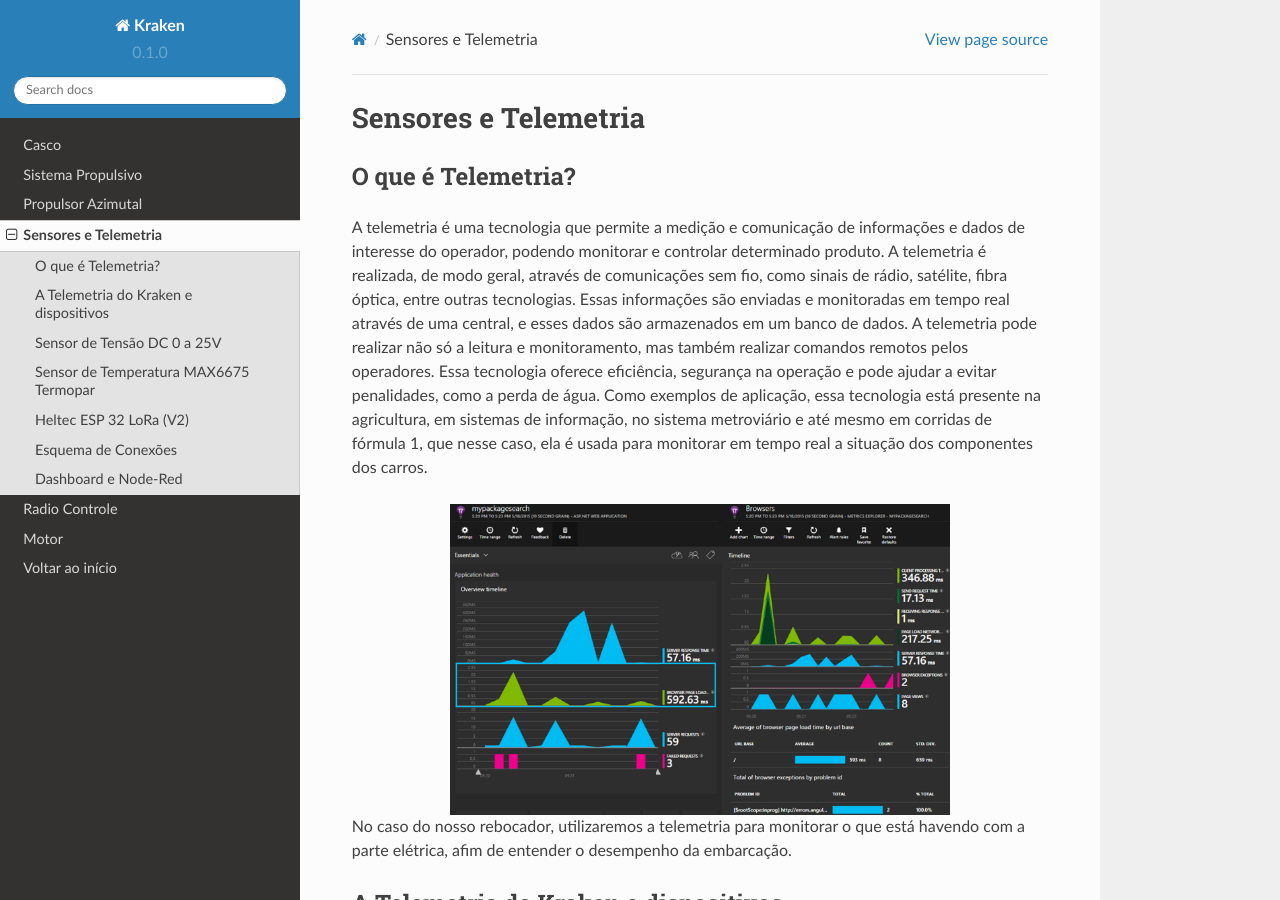
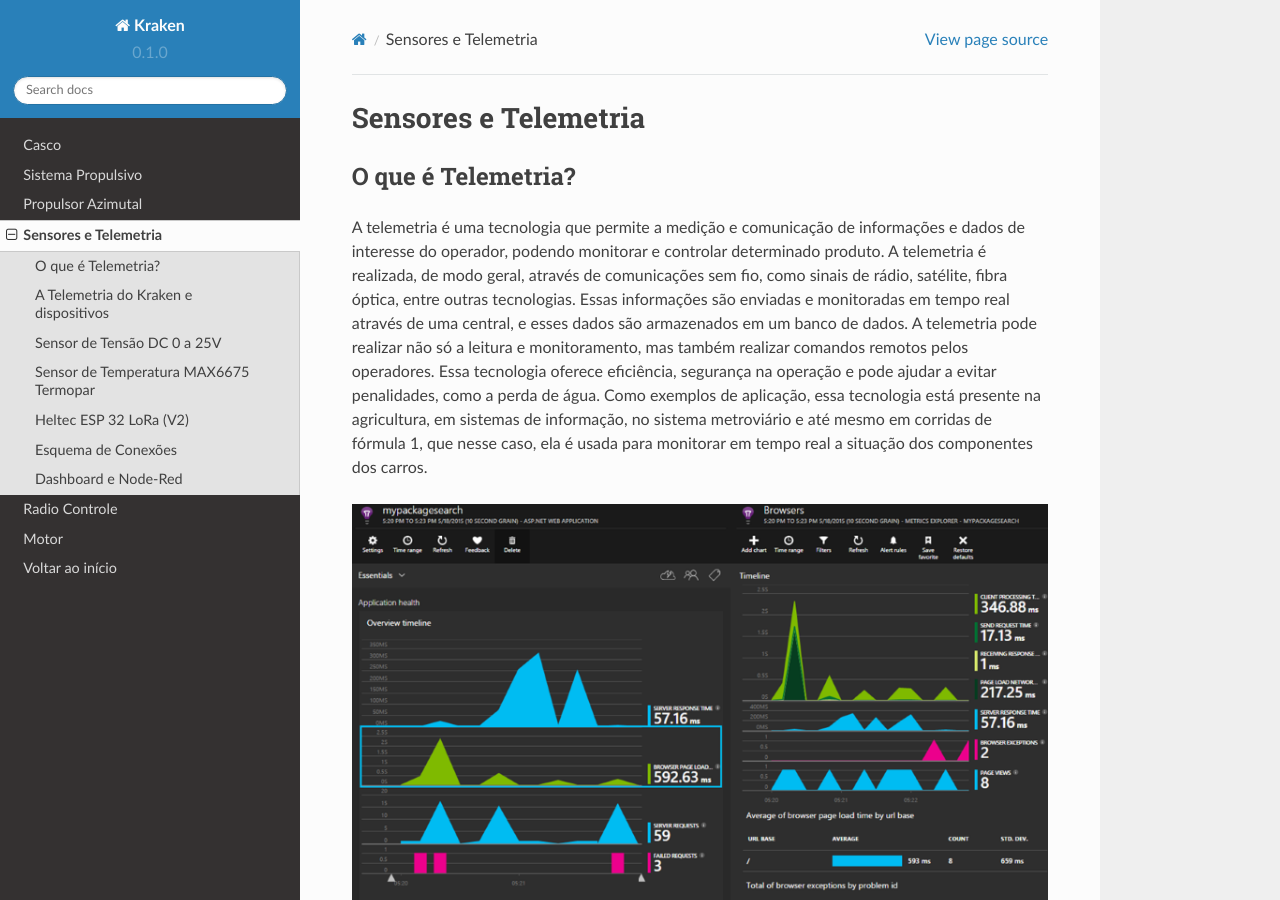
Before and after one commit to polinautico/RTD-Kraken, a Sphinx documentation site: the page built from docs/source/sensores.rst, in a window 1280 px wide and 900 px high. Built offline with Sphinx 7.4.7 and the Read the Docs theme 2.0.0, drawn with Linux system fonts in a browser that asks for light colours.

Commit message:
Update sensores.rst

```diff
--- a/docs/source/sensores.rst
+++ b/docs/source/sensores.rst
@@ -10,7 +10,6 @@ Como exemplos de aplicação, essa tecnologia está presente na agricultura, em
 
 .. image:: imagens/telemex.png
   :align: center
-  :width: 500
 
 No caso do nosso rebocador, utilizaremos a telemetria para monitorar o que está havendo com a parte elétrica, afim de entender o desempenho da embarcação.
 
@@ -76,4 +75,3 @@ Bom, a resposta é simples: utilizamos uma ferramenta Open-Source (isso é, Cód
 
 .. image:: imagens/noderedex.png
   :align: center
-  :width: 500
```
